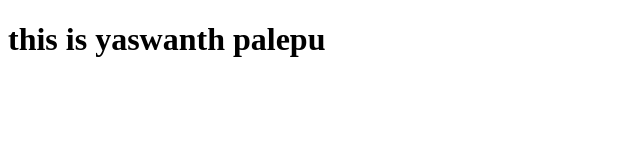
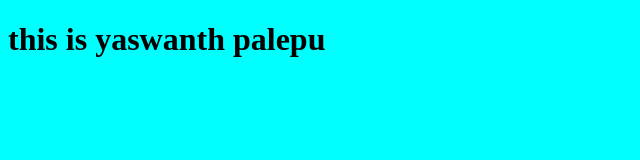
Before and after one commit to YaswanthPalepu/JSF-21, a plain HTML site: page index.html in a window 1280 px wide. Shown: the whole page, without its empty margins (0-640 px from the left). Drawn offline with Linux system fonts and the light colour scheme.

Commit message:
third one

```diff
--- a/index.html
+++ b/index.html
@@ -4,6 +4,12 @@
     <meta charset="UTF-8">
     <meta name="viewport" content="width=device-width, initial-scale=1.0">
     <title>Document</title>
+    <style>
+        body{
+            background-color: aqua;
+            font-style: normal;
+        }
+    </style>
 </head>
 <body>
     <h1>this is yaswanth palepu</h1>
```
